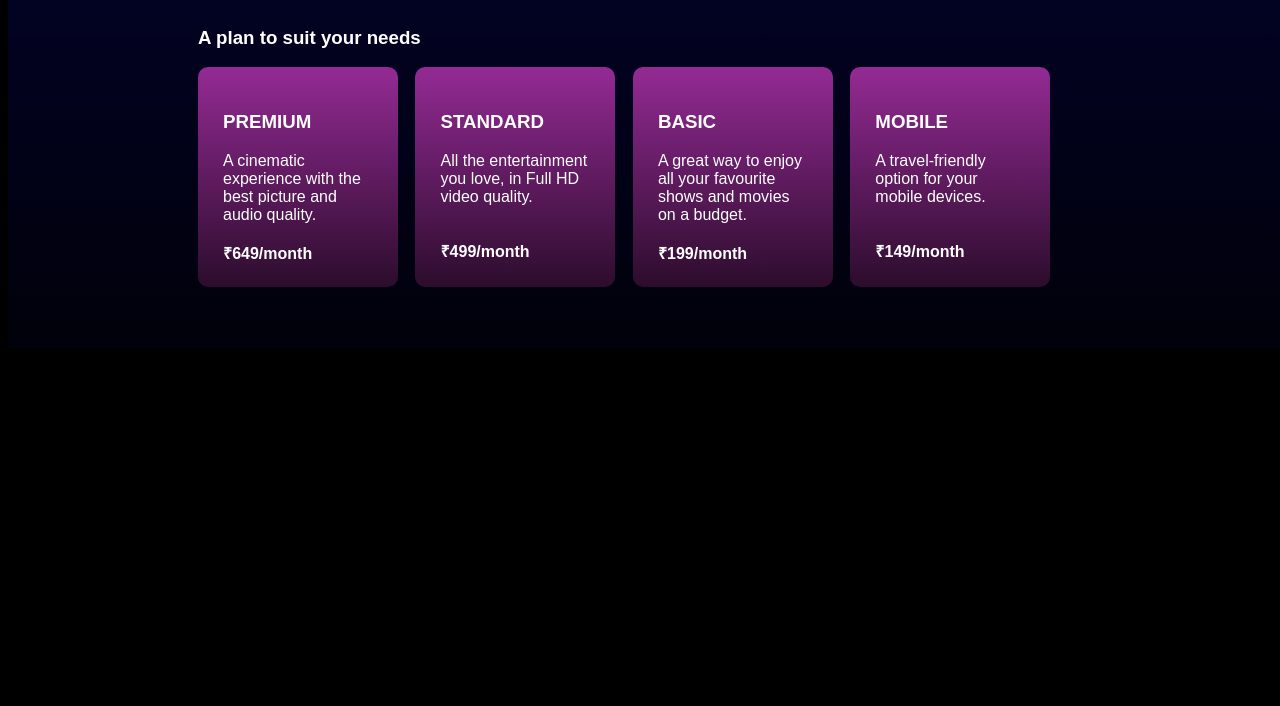
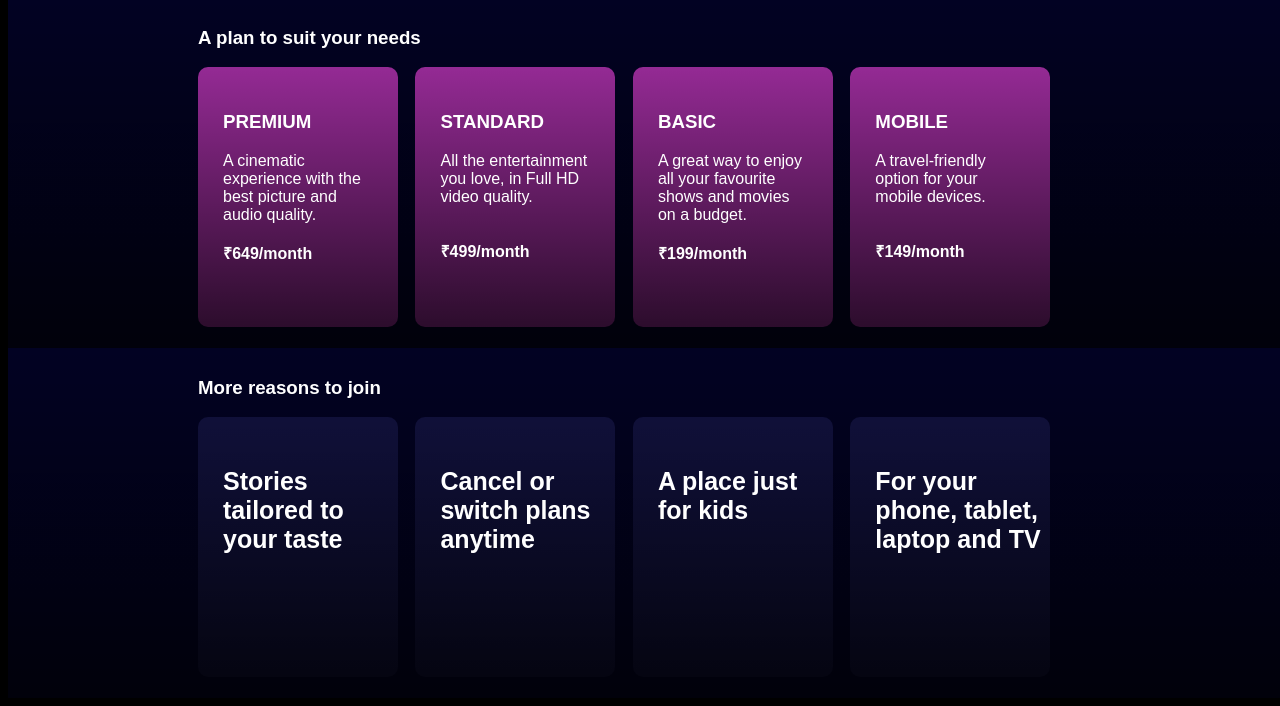
Before and after one commit to MRIDUL896/Netflix-Landing-Page, a plain HTML site: page index.html in a window 1280 px wide. Shown: the part 710-1416 px from the top of the page. Before the commit the page ends 1066 px from the top, so only its background shows below. Drawn offline with Linux system fonts and the light colour scheme.

Commit message:
Added reasons to join

```diff
--- a/index.html
+++ b/index.html
@@ -43,7 +43,7 @@
     </div>
     <div class="plans">
         <h3 id="plans_heading">A plan to suit your needs</h3>
-        <div id="choices">
+        <div>
             <div class="plans_model">
                 <h3 class="plans_model_heading">PREMIUM</h3>
                 <p class="plans_content">
@@ -81,5 +81,26 @@
             </div>
         </div>
     </div>
+    <div class="reasons_div">
+        <h3 id="reasons_heading">More reasons to join</h3>
+        <div>
+            <div class="reason">
+                <h3 class="reason_heading">Stories tailored to your taste</h3>
+
+            </div>
+            <div class="reason">
+                <h3 class="reason_heading">Cancel or switch plans anytime</h3>
+
+            </div>
+            <div class="reason">
+                <h3 class="reason_heading">A place just for kids</h3>
+
+            </div>
+            <div class="reason">
+                <h3 class="reason_heading">For your phone, tablet, laptop and TV</h3>
+
+            </div>
+        </div>
+    </div>
 </body>
 </html>
--- a/style.css
+++ b/style.css
@@ -118,7 +118,7 @@ input{
 .plans_model{
     color: white;
     width: 200px;
-    height: 220px;
+    height: 260px;
     background-color: rgb(148, 42, 148);
     border-radius: 10px;
     background-image: linear-gradient(rgba(0,0,0,0),rgba(0,0,0,0.7));
@@ -134,3 +134,30 @@ input{
     padding-left: 25px;
     padding-right: 23px;
 }
+.reasons_div{
+    padding-top: 10px;
+    padding-left: 190px;
+    padding-right: 70px;
+    height: 340px;
+    background-color: rgb(2, 2, 35);
+    background-image: linear-gradient(rgba(0,0,0,0),rgba(0,0,0,0.7));
+}
+#reasons_heading{
+    color: white;
+}
+.reason{
+    color: white;
+    width: 200px;
+    height: 260px;
+    background-color: rgb(16, 16, 57);
+    border-radius: 10px;
+    background-image: linear-gradient(rgba(0,0,0,0),rgba(0,0,0,0.7));
+    display: inline-block;
+    vertical-align: text-top;
+    margin-right: 13px;
+}
+.reason_heading{
+    font-size: 25px;
+    padding-left: 25px;
+    padding-top: 25px;
+}
```
